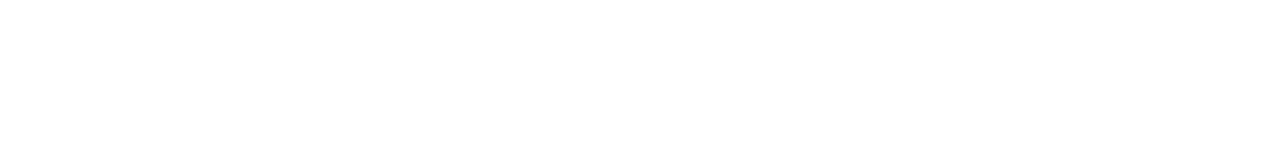
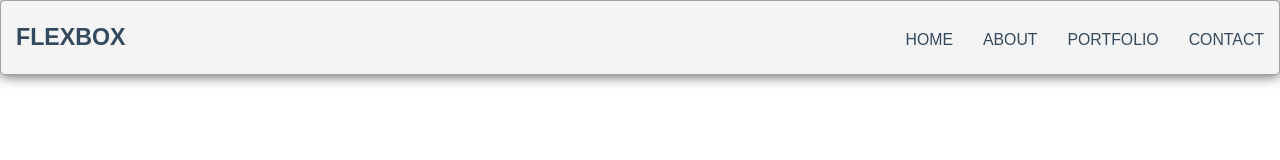
Before and after one commit to Arihant416/css-practice, a plain HTML site: page navigation/index.html in a window 1280 px wide. Drawn offline with Linux system fonts and the light colour scheme.

Commit message:
Referenced

```diff
--- a/navigation/index.html
+++ b/navigation/index.html
@@ -5,10 +5,21 @@
 		<meta name="viewport" content="width=device-width, initial-scale=1.0" />
 		<title>Navigation</title>
 		<link rel="stylesheet" href="styles.css" />
+		<link rel="preconnect" href="https://fonts.gstatic.com" />
+		<link
+			href="https://fonts.googleapis.com/css2?family=Raleway&display=swap"
+			rel="stylesheet"
+		/>
 	</head>
 	<body>
-		<header>
-			<nav></nav>
+		<header class="header">
+			<h1 class="logo"><a href="#">Flexbox</a></h1>
+			<ul class="main-nav">
+				<li><a href="#">Home</a></li>
+				<li><a href="#">About</a></li>
+				<li><a href="#">Portfolio</a></li>
+				<li><a href="#">Contact</a></li>
+			</ul>
 		</header>
 	</body>
 </html>
--- a/navigation/styles.css
+++ b/navigation/styles.css
@@ -1,5 +1,85 @@
 * {
 	box-sizing: border-box;
+}
+body {
+	font-family: 'Montserrat', sans-serif;
+	line-height: 1.6;
+	margin: 0;
+	min-height: 100vh;
+}
+ul {
 	margin: 0;
 	padding: 0;
+	list-style: none;
 }
+
+h2,
+h3,
+a {
+	color: #34495e;
+}
+
+a {
+	text-decoration: none;
+}
+
+.logo {
+	margin: 0;
+	font-size: 1.45em;
+}
+
+.main-nav {
+	margin-top: 5px;
+}
+.logo a,
+.main-nav a {
+	padding: 10px 15px;
+	text-transform: uppercase;
+	text-align: center;
+	display: block;
+}
+
+.main-nav a {
+	color: #34495e;
+	font-size: 0.99em;
+}
+
+.main-nav a:hover {
+	color: #718daa;
+}
+
+.header {
+	padding-top: 0.5em;
+	padding-bottom: 0.5em;
+	border: 1px solid #a2a2a2;
+	background-color: #f4f4f4;
+	-webkit-box-shadow: 0px 0px 14px 0px rgba(0, 0, 0, 0.75);
+	-moz-box-shadow: 0px 0px 14px 0px rgba(0, 0, 0, 0.75);
+	box-shadow: 0px 0px 14px 0px rgba(0, 0, 0, 0.75);
+	-webkit-border-radius: 5px;
+	-moz-border-radius: 5px;
+	border-radius: 5px;
+}
+
+@media (min-width: 769px) {
+	.header,
+	.main-nav {
+		display: flex;
+	}
+	.header {
+		flex-direction: column;
+		align-items: center;
+		.header {
+			width: 80%;
+			margin: 0 auto;
+			max-width: 1150px;
+		}
+	}
+}
+
+@media (min-width: 1025px) {
+	.header {
+		flex-direction: row;
+		justify-content: space-between;
+	}
+}
```
